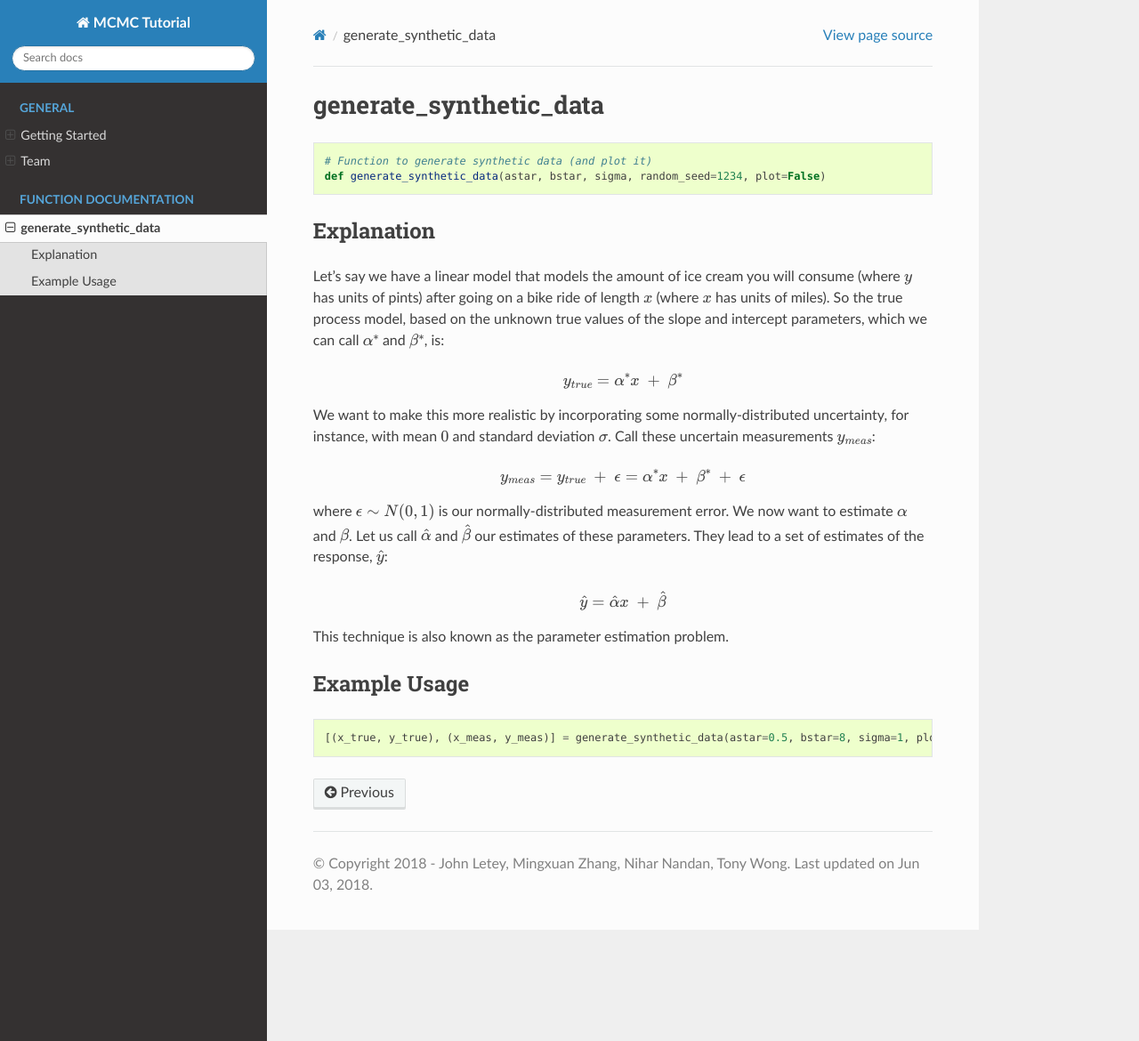
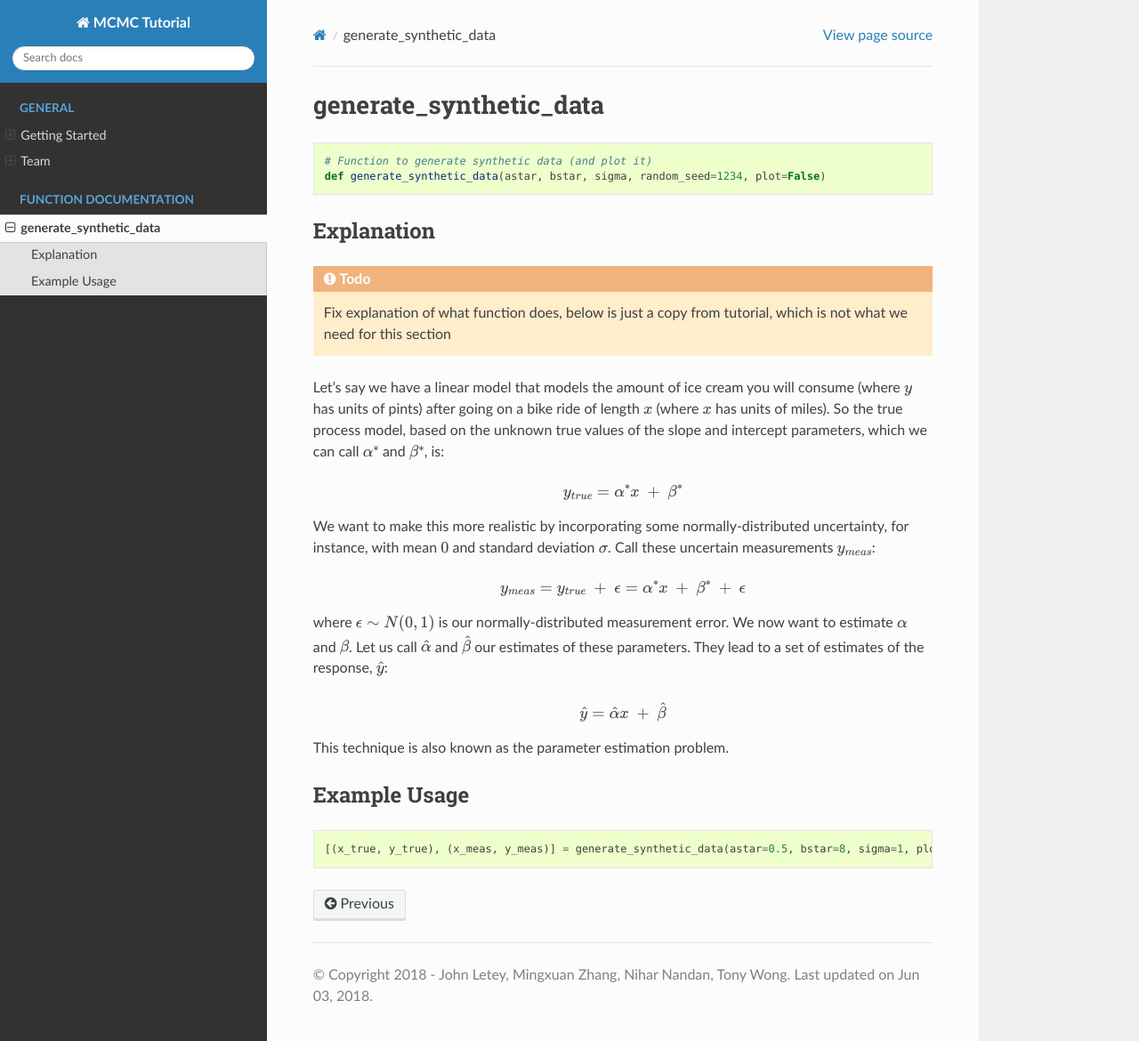
Before and after one commit to MingxuanZhang/MCMC_Tutorial, a Sphinx documentation site: the page built from docs/source/functions/generate_synthetic_data.rst, in a window 1280 px wide and 1170 px high. Shown: the whole window at 89% size. Built offline with Sphinx 7.4.7 and the Read the Docs theme 2.0.0, drawn with Linux system fonts in a browser that asks for light colours; pages that are not in the unit, such as notebooks, are missing from menus.

Commit message:
docs: added todo in generate_synthetic_data documentation

```diff
--- a/docs/source/functions/generate_synthetic_data.rst
+++ b/docs/source/functions/generate_synthetic_data.rst
@@ -16,6 +16,10 @@ generate_synthetic_data
 ===========
 Explanation
 ===========
+
+.. todo::
+
+    Fix explanation of what function does, below is just a copy from tutorial, which is not what we need for this section
 
 Let's say we have a linear model that models the amount of ice cream you will consume (where :math:`y` has units of pints) after going on a bike ride of length :math:`x` (where :math:`x` has units of miles). So the true process model, based on the unknown true values of the slope and intercept parameters, which we can call :math:`\alpha^*` and :math:`\beta^*`, is:
 
```
